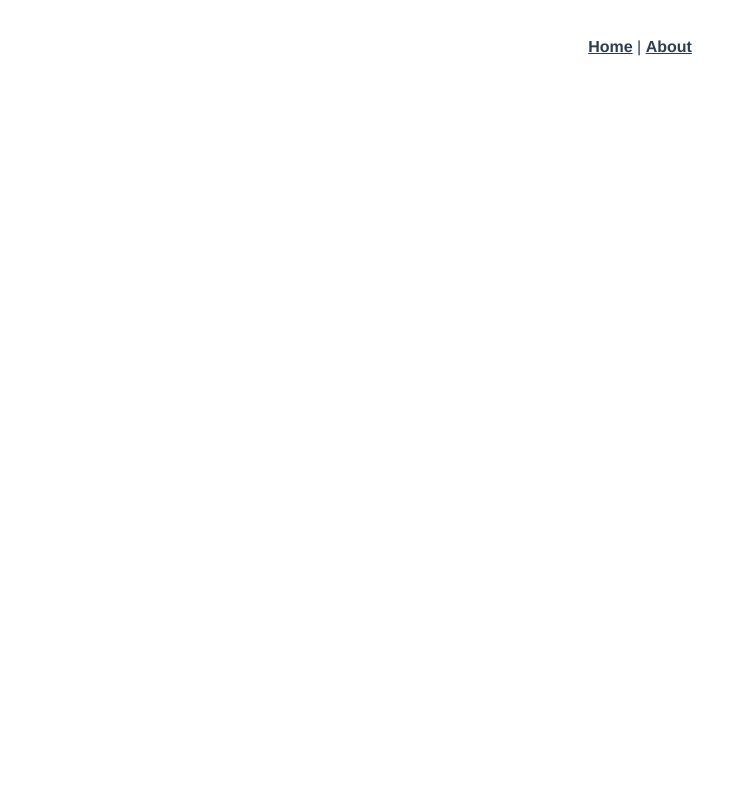
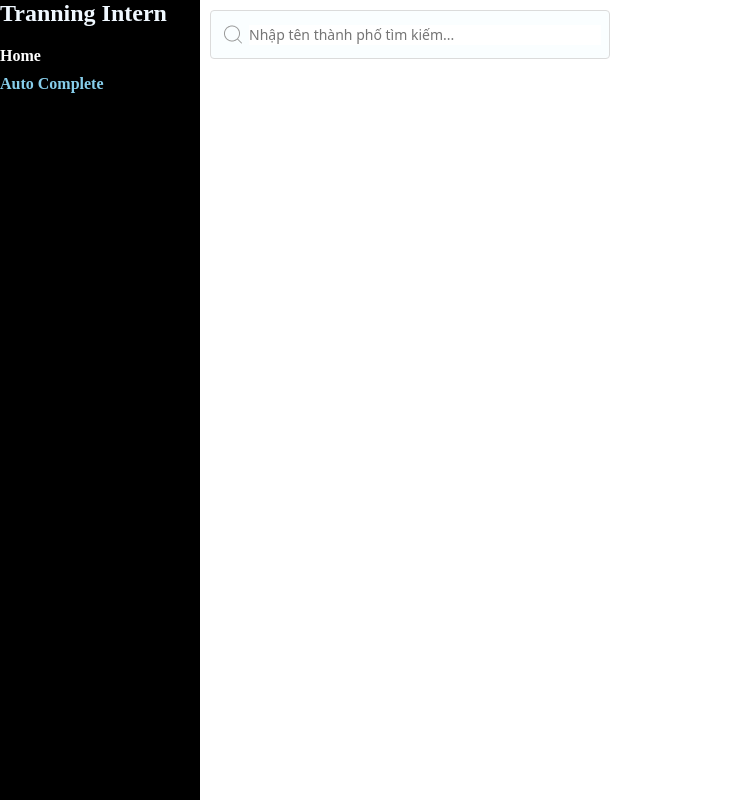
Before and after one commit to KeenTraan/AutoComplete, a Vue app: page /autocomplete in a window 1280 px wide. Shown: the whole page, without its empty margins (0-755 px from the left). Built offline with nearby package versions, Linux system fonts and the light colour scheme.

Commit message:
first commit

```diff
--- a/src/App.vue
+++ b/src/App.vue
@@ -1,32 +1,8 @@
 <template>
   <div id="app">
-    <nav>
-      <router-link to="/">Home</router-link> |
-      <router-link to="/about">About</router-link>
-    </nav>
     <router-view/>
   </div>
 </template>
 
 <style lang="scss">
-#app {
-  font-family: Avenir, Helvetica, Arial, sans-serif;
-  -webkit-font-smoothing: antialiased;
-  -moz-osx-font-smoothing: grayscale;
-  text-align: center;
-  color: #2c3e50;
-}
-
-nav {
-  padding: 30px;
-
-  a {
-    font-weight: bold;
-    color: #2c3e50;
-
-    &.router-link-exact-active {
-      color: #42b983;
-    }
-  }
-}
 </style>
--- /dev/null
+++ b/src/Global.scss
@@ -0,0 +1,8 @@
+* {
+  margin: 0;
+  padding: 0;
+  box-sizing: border-box;
+  font-family: 'Times New Roman', Times, serif, sans-serif;
+  -webkit-font-smoothing: antialiased;
+  -moz-osx-font-smoothing: grayscale;
+}
--- a/src/components/HelloWorld.vue
+++ /dev/null
@@ -1,63 +0,0 @@
-<template>
-  <div class="hello">
-    <h1>{{ msg }}</h1>
-    <p>
-      For a guide and recipes on how to configure / customize this project,<br>
-      check out the
-      <a href="https://cli.vuejs.org" target="_blank" rel="noopener">vue-cli documentation</a>.
-    </p>
-    <h3>Installed CLI Plugins</h3>
-    <ul>
-      <li><a href="https://github.com/vuejs/vue-cli/tree/dev/packages/%40vue/cli-plugin-babel" target="_blank" rel="noopener">babel</a></li>
-      <li><a href="https://github.com/vuejs/vue-cli/tree/dev/packages/%40vue/cli-plugin-pwa" target="_blank" rel="noopener">pwa</a></li>
-      <li><a href="https://github.com/vuejs/vue-cli/tree/dev/packages/%40vue/cli-plugin-router" target="_blank" rel="noopener">router</a></li>
-      <li><a href="https://github.com/vuejs/vue-cli/tree/dev/packages/%40vue/cli-plugin-vuex" target="_blank" rel="noopener">vuex</a></li>
-      <li><a href="https://github.com/vuejs/vue-cli/tree/dev/packages/%40vue/cli-plugin-eslint" target="_blank" rel="noopener">eslint</a></li>
-      <li><a href="https://github.com/vuejs/vue-cli/tree/dev/packages/%40vue/cli-plugin-unit-jest" target="_blank" rel="noopener">unit-jest</a></li>
-      <li><a href="https://github.com/vuejs/vue-cli/tree/dev/packages/%40vue/cli-plugin-e2e-cypress" target="_blank" rel="noopener">e2e-cypress</a></li>
-    </ul>
-    <h3>Essential Links</h3>
-    <ul>
-      <li><a href="https://vuejs.org" target="_blank" rel="noopener">Core Docs</a></li>
-      <li><a href="https://forum.vuejs.org" target="_blank" rel="noopener">Forum</a></li>
-      <li><a href="https://chat.vuejs.org" target="_blank" rel="noopener">Community Chat</a></li>
-      <li><a href="https://twitter.com/vuejs" target="_blank" rel="noopener">Twitter</a></li>
-      <li><a href="https://news.vuejs.org" target="_blank" rel="noopener">News</a></li>
-    </ul>
-    <h3>Ecosystem</h3>
-    <ul>
-      <li><a href="https://router.vuejs.org" target="_blank" rel="noopener">vue-router</a></li>
-      <li><a href="https://vuex.vuejs.org" target="_blank" rel="noopener">vuex</a></li>
-      <li><a href="https://github.com/vuejs/vue-devtools#vue-devtools" target="_blank" rel="noopener">vue-devtools</a></li>
-      <li><a href="https://vue-loader.vuejs.org" target="_blank" rel="noopener">vue-loader</a></li>
-      <li><a href="https://github.com/vuejs/awesome-vue" target="_blank" rel="noopener">awesome-vue</a></li>
-    </ul>
-  </div>
-</template>
-
-<script>
-export default {
-  name: 'HelloWorld',
-  props: {
-    msg: String
-  }
-}
-</script>
-
-<!-- Add "scoped" attribute to limit CSS to this component only -->
-<style scoped lang="scss">
-h3 {
-  margin: 40px 0 0;
-}
-ul {
-  list-style-type: none;
-  padding: 0;
-}
-li {
-  display: inline-block;
-  margin: 0 10px;
-}
-a {
-  color: #42b983;
-}
-</style>
--- /dev/null
+++ b/src/components/Navbar.vue
@@ -0,0 +1,46 @@
+<template>
+  <div class="nav-bar">
+    <h2 style="color:aliceblue">Tranning Intern</h2>
+    <nav >
+      <router-link v-for="link in navlink" :key="link.id" :to="link.path">
+        <strong class="header"> {{ link.name }}</strong>
+      </router-link>
+    </nav>
+  </div>
+</template>
+
+<script>
+export default {
+  name: "NavbarComponent",
+  data() {
+    return {
+      navlink: [
+        {id: 1, name: "Home", path: "/" },
+        {id: 2, name: "Auto Complete", path: "/autocomplete" },
+      ],
+    };
+  },
+};
+</script>
+<style lang="scss" scoped>
+.nav-bar{
+  background-color: black;
+  width: 200px;
+  height: 100vh;
+}
+nav {
+  display: flex;
+  flex-direction: column;
+  gap: 10px;
+  margin-top: 20px;
+  a{
+    text-decoration: none;
+    color: white;
+    &.router-link-exact-active {
+        color: skyblue;;
+      }
+  }
+}
+
+
+</style>
--- a/src/main.js
+++ b/src/main.js
@@ -3,6 +3,7 @@ import App from './App.vue'
 import './registerServiceWorker'
 import router from './router'
 import store from './store'
+import'./Global.scss'
 
 Vue.config.productionTip = false
 
--- a/src/router/index.js
+++ b/src/router/index.js
@@ -1,6 +1,5 @@
 import Vue from 'vue'
 import VueRouter from 'vue-router'
-import HomeView from '../views/HomeView.vue'
 
 Vue.use(VueRouter)
 
@@ -8,15 +7,12 @@ const routes = [
   {
     path: '/',
     name: 'home',
-    component: HomeView
+    component: () => import('@/views/HomeView.vue')
   },
   {
-    path: '/about',
-    name: 'about',
-    // route level code-splitting
-    // this generates a separate chunk (about.[hash].js) for this route
-    // which is lazy-loaded when the route is visited.
-    component: () => import(/* webpackChunkName: "about" */ '../views/AboutView.vue')
+    path: '/autocomplete',
+    name: 'autocomplete',
+    component: () => import('@/views/AutoComplete.vue')
   }
 ]
 
--- a/src/views/AboutView.vue
+++ /dev/null
@@ -1,5 +0,0 @@
-<template>
-  <div class="about">
-    <h1>This is an about page</h1>
-  </div>
-</template>
--- /dev/null
+++ b/src/views/AutoComplete.vue
@@ -0,0 +1,62 @@
+<template>
+  <div class="auto-layout">
+    <Navbar />
+    <div class="input-layout">
+      <img src="@/assets/search.png" alt="" />
+      <input type="search" placeholder="Nhập tên thành phố tìm kiếm..." />
+    </div>
+  </div>
+</template>
+
+<script>
+import Navbar from "@/components/Navbar.vue";
+export default {
+  name: "AutocompleteView",
+  data() {
+    return {};
+  },
+  components: {
+    Navbar,
+  },
+};
+</script>
+
+<style lang="scss" scoped>
+.auto-layout {
+  display: flex;
+  .input-layout {
+    margin: 10px;
+    display: flex;
+    flex-direction: row;
+    align-items: center;
+    width: 400px;
+    height: 49px;
+    padding: 8px 10px;
+    gap: 4px;
+    background: rgba(230, 249, 255, 0.2);
+    border: 1px solid #dbdbdb;
+    border-radius: 4px;
+    flex: none;
+    order: 0;
+    align-self: stretch;
+    flex-grow: 0;
+  }
+  input {
+    width: 352px;
+    height: 20px;
+    font-family: "Noto Sans";
+    font-style: normal;
+    font-weight: 400;
+    font-size: 14px;
+    line-height: 20px;
+    color: #bfbfbf;
+    outline: none;
+    border: none;
+    display: flex;
+    align-items: center;
+    flex: none;
+    order: 1;
+    flex-grow: 1;
+  }
+}
+</style>
--- a/src/views/HomeView.vue
+++ b/src/views/HomeView.vue
@@ -1,18 +1,17 @@
 <template>
   <div class="home">
-    <img alt="Vue logo" src="../assets/logo.png">
-    <HelloWorld msg="Welcome to Your Vue.js App"/>
+    <NavbarComponent/>
   </div>
 </template>
 
 <script>
 // @ is an alias to /src
-import HelloWorld from '@/components/HelloWorld.vue'
+import NavbarComponent from '@/components/Navbar.vue'
 
 export default {
   name: 'HomeView',
   components: {
-    HelloWorld
+    NavbarComponent,
   }
 }
 </script>
```
Also changed, not shown: src/assets/logo.png (deleted), src/assets/search.png (added).
